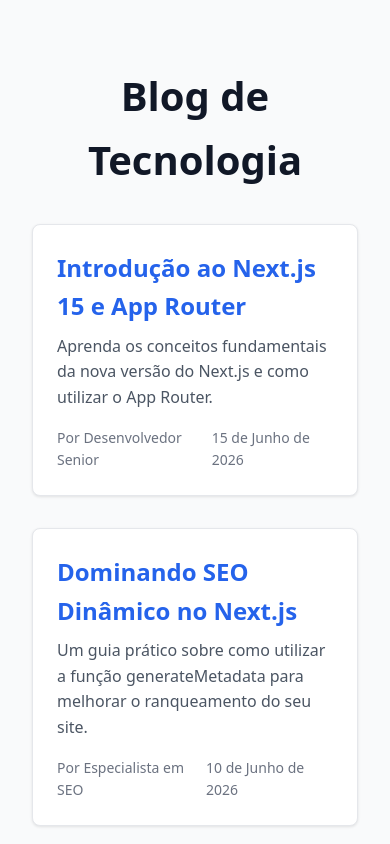
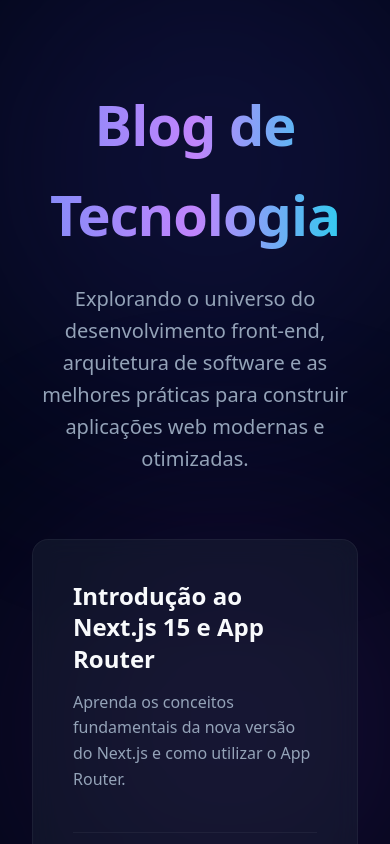
Before and after one commit to balu-lu/meu-blog-next, a Next.js app: page / in a window 390 px wide. Shown: the top 844 px of the page. Built offline with nearby package versions, Linux system fonts and the light colour scheme.

Commit message:
style: mudanças no estilo, layout e efeitos css

```diff
--- a/src/app/artigos/[slug]/page.module.css
+++ b/src/app/artigos/[slug]/page.module.css
@@ -5,30 +5,76 @@
 }
 
 .backLink {
-  display: inline-block;
-  margin-bottom: 2rem;
+  display: inline-flex;
+  align-items: center;
+  gap: 0.5rem;
+  color: #818cf8;
   font-weight: 600;
+  margin-bottom: 3rem;
+  padding: 0.5rem 1.25rem;
+  background: rgba(129, 140, 248, 0.1);
+  border-radius: 999px;
+  transition: all 0.3s ease;
+}
+
+.backLink:hover {
+  background: rgba(129, 140, 248, 0.2);
+  transform: translateX(-4px);
+}
+
+.articleWrapper {
+  background: rgba(30, 41, 59, 0.4);
+  backdrop-filter: blur(12px);
+  border: 1px solid rgba(255, 255, 255, 0.05);
+  border-radius: 24px;
+  padding: 4rem;
+  box-shadow: 0 25px 50px -12px rgba(0, 0, 0, 0.3);
 }
 
 .header {
   margin-bottom: 3rem;
-  border-bottom: 1px solid #e5e7eb;
-  padding-bottom: 2rem;
 }
 
 .title {
   font-size: 3rem;
+  font-weight: 800;
   line-height: 1.2;
-  margin-bottom: 1rem;
+  margin-bottom: 1.5rem;
+  color: #f8fafc;
+  letter-spacing: -1px;
 }
 
 .meta {
-  color: #6b7280;
+  display: flex;
+  align-items: center;
+  gap: 1rem;
+  color: #94a3b8;
   font-size: 1rem;
+  padding-bottom: 2rem;
+  border-bottom: 1px solid rgba(255, 255, 255, 0.05);
+}
+
+.authorTag {
+  background: rgba(255, 255, 255, 0.05);
+  padding: 0.35rem 1rem;
+  border-radius: 8px;
+  color: #e2e8f0;
+  font-weight: 600;
+  border: 1px solid rgba(255, 255, 255, 0.05);
 }
 
 .content {
   font-size: 1.125rem;
-  color: #374151;
+  color: #cbd5e1;
+  line-height: 1.8;
   white-space: pre-wrap;
 }
+
+@media (max-width: 640px) {
+  .articleWrapper {
+    padding: 2rem;
+  }
+  .title {
+    font-size: 2rem;
+  }
+}
--- a/src/app/globals.css
+++ b/src/app/globals.css
@@ -6,16 +6,44 @@
 
 body {
   font-family: system-ui, -apple-system, sans-serif;
-  background-color: #f9fafb;
-  color: #111827;
+  background-color: #020617; /* Slate 950 */
+  color: #f8fafc;
   line-height: 1.6;
+  min-height: 100vh;
+  overflow-x: hidden;
+}
+
+/* Efeito de luzes difusas no fundo */
+body::before, body::after {
+  content: '';
+  position: fixed;
+  border-radius: 50%;
+  filter: blur(120px);
+  z-index: -1;
+}
+
+body::before {
+  top: -10%;
+  left: -10%;
+  width: 500px;
+  height: 500px;
+  background: rgba(79, 70, 229, 0.15); /* Tom Indigo */
+}
+
+body::after {
+  bottom: -10%;
+  right: -10%;
+  width: 400px;
+  height: 400px;
+  background: rgba(147, 51, 234, 0.15); /* Tom Purple */
 }
 
 a {
-  color: #2563eb;
+  color: #818cf8;
   text-decoration: none;
+  transition: color 0.3s ease;
 }
 
 a:hover {
-  text-decoration: underline;
+  color: #a5b4fc;
 }
--- a/src/app/page.module.css
+++ b/src/app/page.module.css
@@ -1,43 +1,107 @@
 .container {
-  max-width: 800px;
+  max-width: 1000px;
   margin: 0 auto;
-  padding: 4rem 2rem;
+  padding: 5rem 2rem;
 }
 
 .title {
-  font-size: 2.5rem;
-  margin-bottom: 2rem;
+  font-size: 3.5rem;
+  font-weight: 800;
   text-align: center;
+  margin-bottom: 1.5rem;
+  background: linear-gradient(to right, #818cf8, #c084fc, #22d3ee);
+  -webkit-background-clip: text;
+  color: transparent;
+  letter-spacing: -1px;
+}
+
+.subtitle {
+  text-align: center;
+  font-size: 1.25rem;
+  color: #94a3b8;
+  max-width: 600px;
+  margin: 0 auto 4rem auto; /* Centraliza o bloco e adiciona o espaço inferior de 4rem */
+  line-height: 1.6;
+  font-weight: 400;
 }
 
 .grid {
-  display: flex;
-  flex-direction: column;
+  display: grid;
+  grid-template-columns: repeat(auto-fit, minmax(320px, 1fr));
   gap: 2rem;
 }
 
 .card {
-  background: white;
-  padding: 1.5rem;
-  border-radius: 8px;
-  border: 1px solid #e5e7eb;
-  box-shadow: 0 1px 3px rgba(0,0,0,0.1);
+  background: rgba(30, 41, 59, 0.4);
+  backdrop-filter: blur(12px);
+  border: 1px solid rgba(255, 255, 255, 0.05);
+  border-radius: 16px;
+  padding: 2.5rem;
+  display: flex;
+  flex-direction: column;
+  transition: all 0.4s cubic-bezier(0.4, 0, 0.2, 1);
+  position: relative;
+  overflow: hidden;
+}
+
+/* Borda superior invisível que aparece no hover */
+.card::before {
+  content: '';
+  position: absolute;
+  top: 0;
+  left: 0;
+  width: 100%;
+  height: 4px;
+  background: linear-gradient(to right, #818cf8, #c084fc);
+  opacity: 0;
+  transition: opacity 0.4s ease;
+}
+
+.card:hover {
+  transform: translateY(-8px);
+  box-shadow: 0 25px 50px -12px rgba(0, 0, 0, 0.5);
+  border-color: rgba(129, 140, 248, 0.3);
+  background: rgba(30, 41, 59, 0.6);
+}
+
+.card:hover::before {
+  opacity: 1;
 }
 
 .cardTitle {
   font-size: 1.5rem;
-  margin-bottom: 0.5rem;
+  font-weight: 700;
+  margin-bottom: 1rem;
+  line-height: 1.3;
+}
+
+.cardTitle a {
+  color: #f8fafc;
+}
+
+.cardTitle a:hover {
+  color: #818cf8;
 }
 
 .cardDescription {
-  color: #4b5563;
-  margin-bottom: 1rem;
+  color: #94a3b8;
+  font-size: 1rem;
+  margin-bottom: 2.5rem;
+  flex-grow: 1;
+  line-height: 1.6;
 }
 
 .cardMeta {
-  font-size: 0.875rem;
-  color: #6b7280;
-  margin-top: 1rem;
   display: flex;
   justify-content: space-between;
+  align-items: center;
+  padding-top: 1.5rem;
+  border-top: 1px solid rgba(255, 255, 255, 0.05);
+  font-size: 0.875rem;
+  color: #64748b;
+  font-weight: 500;
 }
+
+.author {
+  color: #cbd5e1;
+}
--- a/src/app/page.tsx
+++ b/src/app/page.tsx
@@ -13,6 +13,10 @@
     <main className={styles.container}>
       <h1 className={styles.title}>Blog de Tecnologia</h1>
 
+      <p className={styles.subtitle}>
+        Explorando o universo do desenvolvimento front-end, arquitetura de software e as melhores práticas para construir aplicações web modernas e otimizadas.
+      </p>
+
       <div className={styles.grid}>
         {artigos.map((artigo) => (
           <article key={artigo.slug} className={styles.card}>
@@ -23,7 +27,7 @@
             </h2>
             <p className={styles.cardDescription}>{artigo.description}</p>
             <div className={styles.cardMeta}>
-              <span>Por {artigo.author}</span>
+              <span className={styles.author}>{artigo.author}</span>
               <span>{artigo.date}</span>
             </div>
           </article>
```
Also changed, not shown: src/app/artigos/[slug]/page.tsx (+4 -3 lines).
